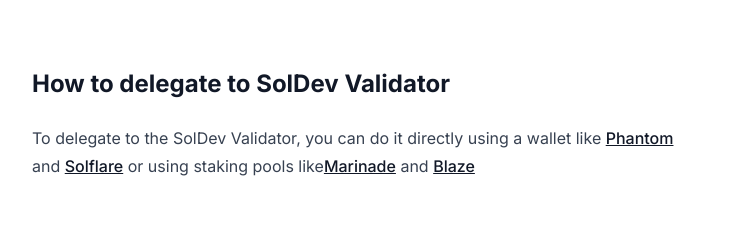
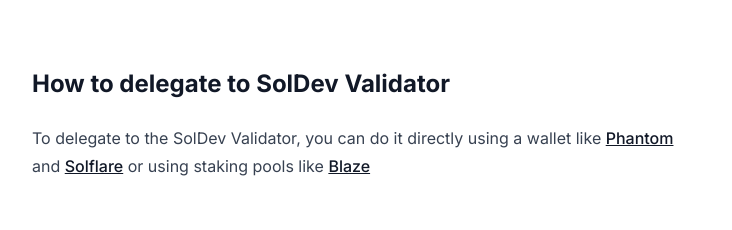
Before and after one commit to Tru3Bliss/solana-modern-ui, a Next.js app: page /validator in a window 1280 px wide. Shown: the part 1000-1230 px from the top of the page, without its empty margins (278-1010 px from the left). Built offline with nearby package versions, Linux system fonts and the light colour scheme.

Commit message:
removing marinade

```diff
--- a/src/pages/validator/index.tsx
+++ b/src/pages/validator/index.tsx
@@ -98,14 +98,14 @@ export default function Page() {
               <Link target="_blank" href="https://solflare.com/access-wallet">
                 Solflare
               </Link>{' '}
-              or using staking pools like
-              <Link
+              or using staking pools like{' '}
+              {/* <Link
                 target="_blank"
                 href="https://marinade.finance/app/?stakeTo=9jYFwBfbjYmvasFbJyES9apLJDTkwtbgSDRWanHEvcRw"
               >
                 Marinade
               </Link>{' '}
-              and{' '}
+              and{' '} */}
               <Link
                 target="_blank"
                 href="https://stake.solblaze.org/app/?validator=9jYFwBfbjYmvasFbJyES9apLJDTkwtbgSDRWanHEvcRw"
```
